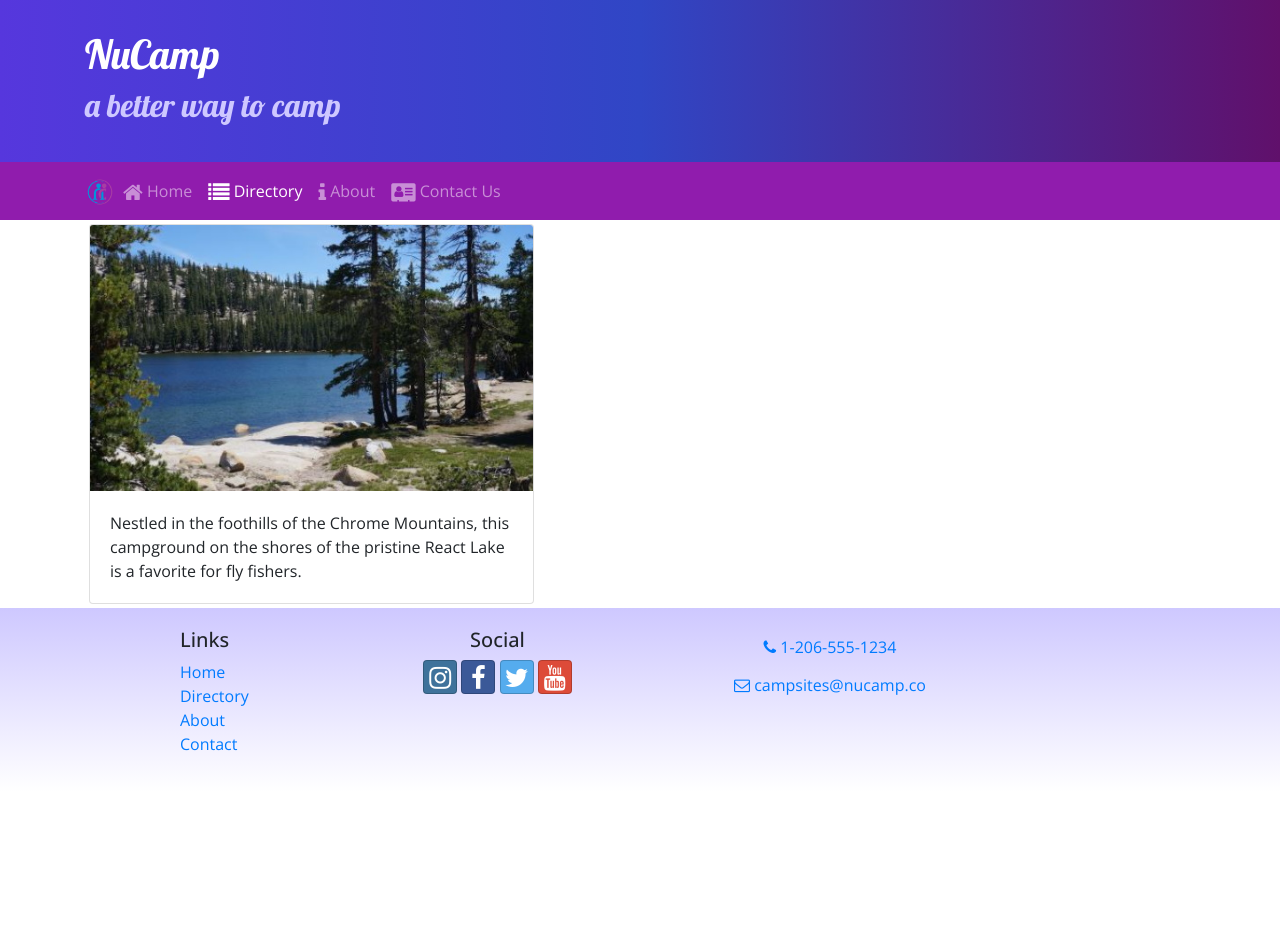
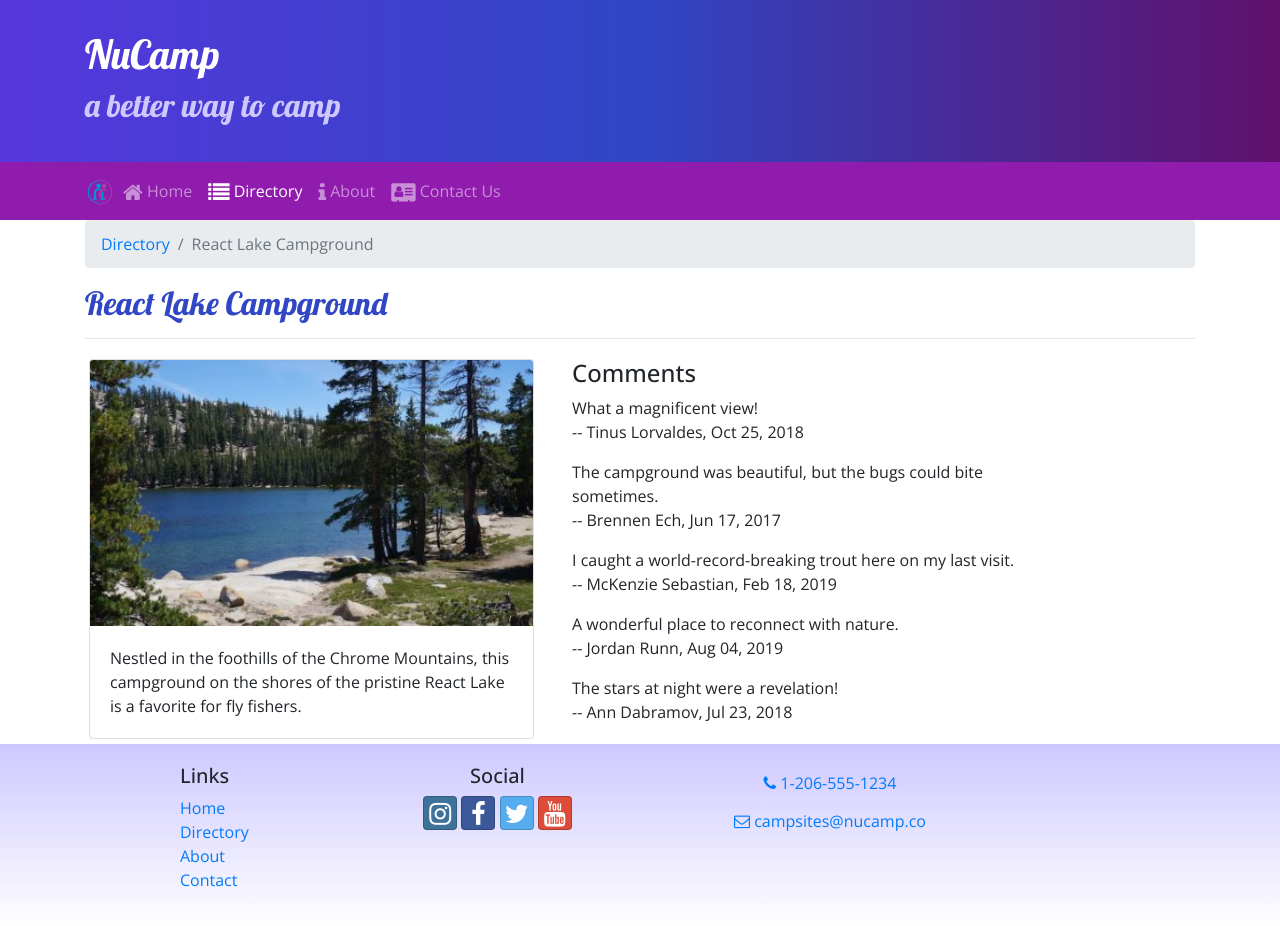
Before and after one commit to nil-sj/react, a React (Create React App) app: page /directory/0 in a window 1280 px wide. Before the commit the page ends 800 px from the top, so only its background shows below. Built offline with nearby package versions, Linux system fonts and the light colour scheme.

Commit message:
Week 3 - revision in comments

```diff
--- a/src/components/CampsiteInfoComponent.js
+++ b/src/components/CampsiteInfoComponent.js
@@ -16,8 +16,32 @@ function RenderCampsite({campsite}) {
     );
 }
 
-function RenderComments(props) {
-    if(props.campsite){
+function RenderComments({comments}) {
+    if(comments){
+        return (
+            <div className="col-md-5 m-1">
+                <h4>Comments</h4>
+                {comments.map(comment => {
+                    return (
+                        <div key={comment.id}>
+                            <p>
+                                {comment.text}<br/>
+                                -- {comment.author}, {new Intl.DateTimeFormat('en-US', { year: 'numeric', month: 'short', day: '2-digit'}).format(new Date(Date.parse(comment.date)))}
+                            </p>
+                        </div>
+                    );
+                })}
+            </div>
+        );
+    } else {
+    return (
+    <div />
+    );
+    }
+}
+
+function CampsiteInfo(props) {
+    if(props.campsite) {
         return (
             <div className="container">
                 <div className="row">
@@ -43,21 +67,4 @@ function RenderComments(props) {
     }
 }
 
-function CampsiteInfo(props) {
-    if(props.campsite) {
-        return (
-            <div className="container">
-                <div className="row">
-                    <RenderCampsite campsite={props.campsite}/>
-                    <RenderComments comments={props.comments}/>
-                </div>
-            </div>
-        );
-    } else {
-    return (
-    <div />
-    );
-    }
-}
-
 export default CampsiteInfo;
```
